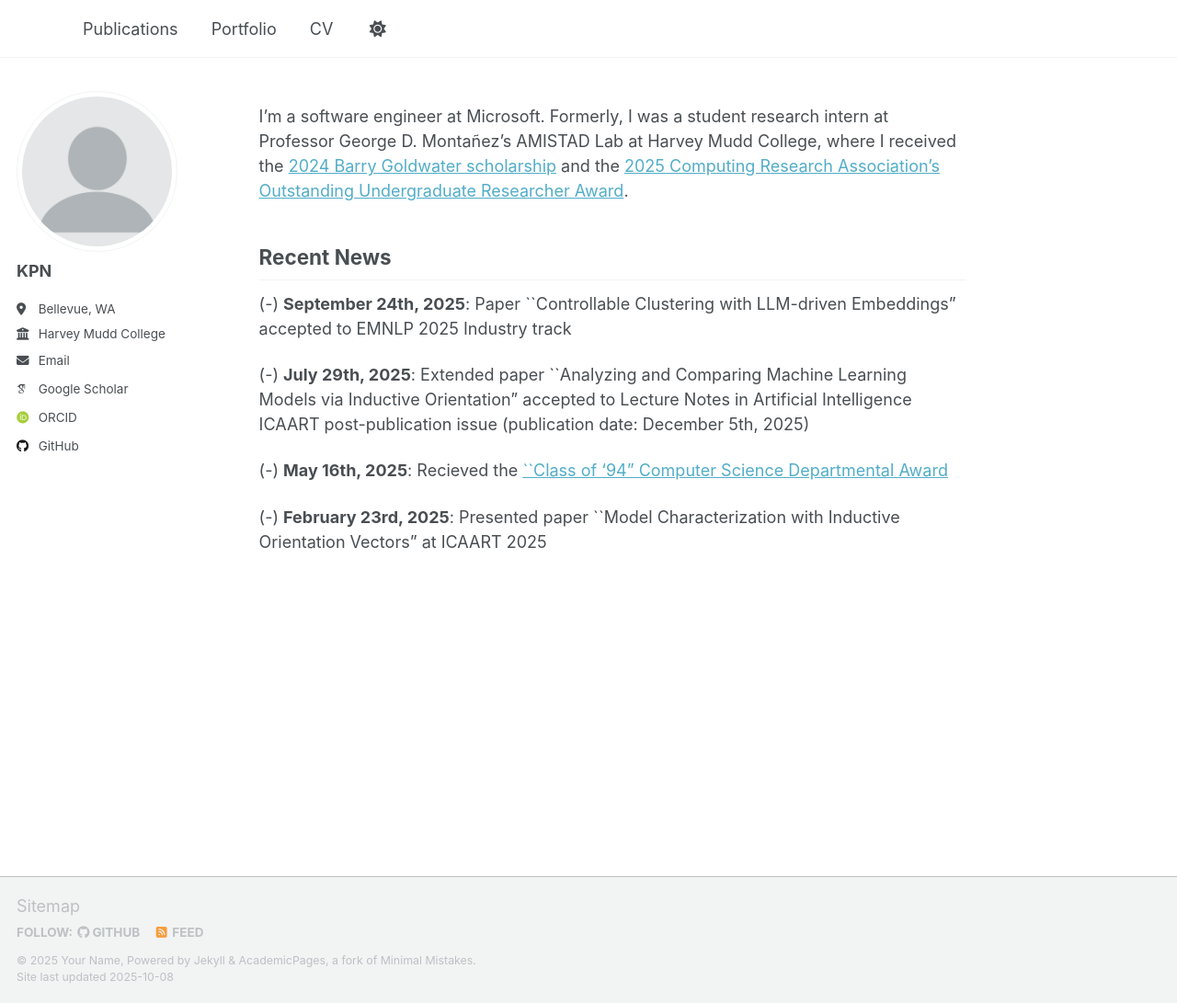
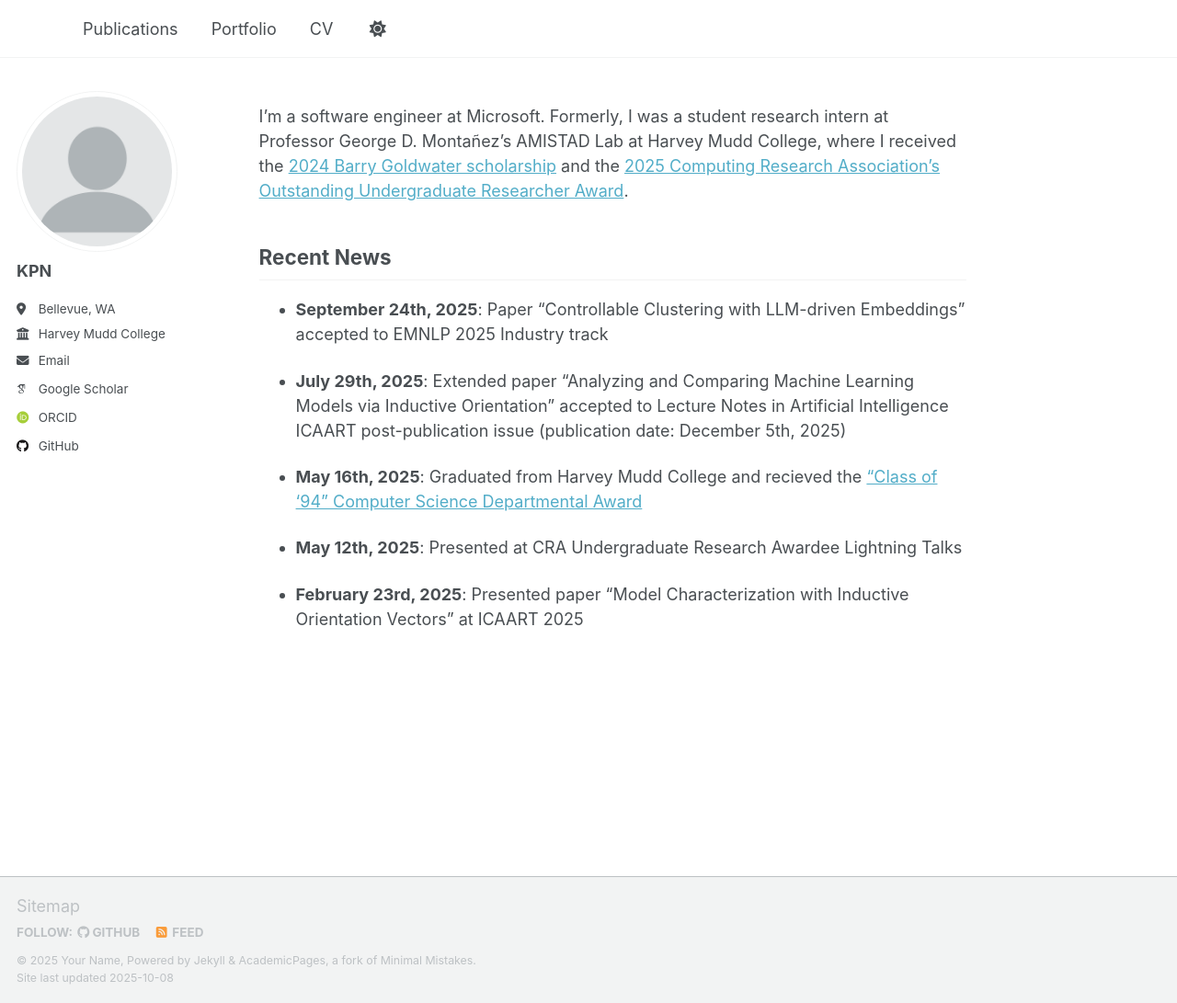
Before and after one commit to kerrlya/kerrlya.github.io, a Jekyll site: the page built from _pages/about.md, in a window 1280 px wide and 1091 px high. Shown: the whole window at 92% size. Built offline with Jekyll 4.4.1, drawn with Linux system fonts in a browser that asks for light colours; some web fonts are replaced; a script that is not in the unit is left out.

Commit message:
format fix

```diff
--- a/_config.yml
+++ b/_config.yml
@@ -30,7 +30,7 @@ author:
   location         : "Bellevue, WA"
   employer         : "Harvey Mudd College"
   uri              : # URL
-  email            : "none@example.org"
+  email            : "# none@example.org"
 
   # Academic websites
   academia         : # URL
@@ -48,7 +48,7 @@ author:
   bitbucket        : # Username - Update with your username on the site
   codepen          : # Username
   dribbble         : # Username
-  github           : "academicpages"
+  github           : "kerrlya"
   kaggle           : # Username
   stackoverflow    : # User number or user number and name (i.e., use "1" or "1/jeff-atwood")
 
--- a/_pages/about.md
+++ b/_pages/about.md
@@ -12,10 +12,12 @@ I'm a software engineer at Microsoft. Formerly, I was a student research intern
 
 
 ## Recent News
-(-) **September 24th, 2025**: Paper ``Controllable Clustering with LLM-driven Embeddings" accepted to EMNLP 2025 Industry track
+ - **September 24th, 2025**: Paper "Controllable Clustering with LLM-driven Embeddings" accepted to EMNLP 2025 Industry track
 
-(-) **July 29th, 2025**: Extended paper ``Analyzing and Comparing Machine Learning Models via Inductive Orientation" accepted to Lecture Notes in Artificial Intelligence ICAART post-publication issue (publication date: December 5th, 2025)
+ - **July 29th, 2025**: Extended paper "Analyzing and Comparing Machine Learning Models via Inductive Orientation" accepted to Lecture Notes in Artificial Intelligence ICAART post-publication issue (publication date: December 5th, 2025)
 
-(-) **May 16th, 2025**: Recieved the [``Class of '94" Computer Science Departmental Award](https://www.hmc.edu/cs/student-awards/)
+ - **May 16th, 2025**: Graduated from Harvey Mudd College and recieved the ["Class of '94" Computer Science Departmental Award](https://www.hmc.edu/cs/student-awards/)
 
-(-) **February 23rd, 2025**: Presented paper ``Model Characterization with Inductive Orientation Vectors" at ICAART 2025
+ - **May 12th, 2025**: Presented at CRA Undergraduate Research Awardee Lightning Talks
+
+ - **February 23rd, 2025**: Presented paper "Model Characterization with Inductive Orientation Vectors" at ICAART 2025
```
